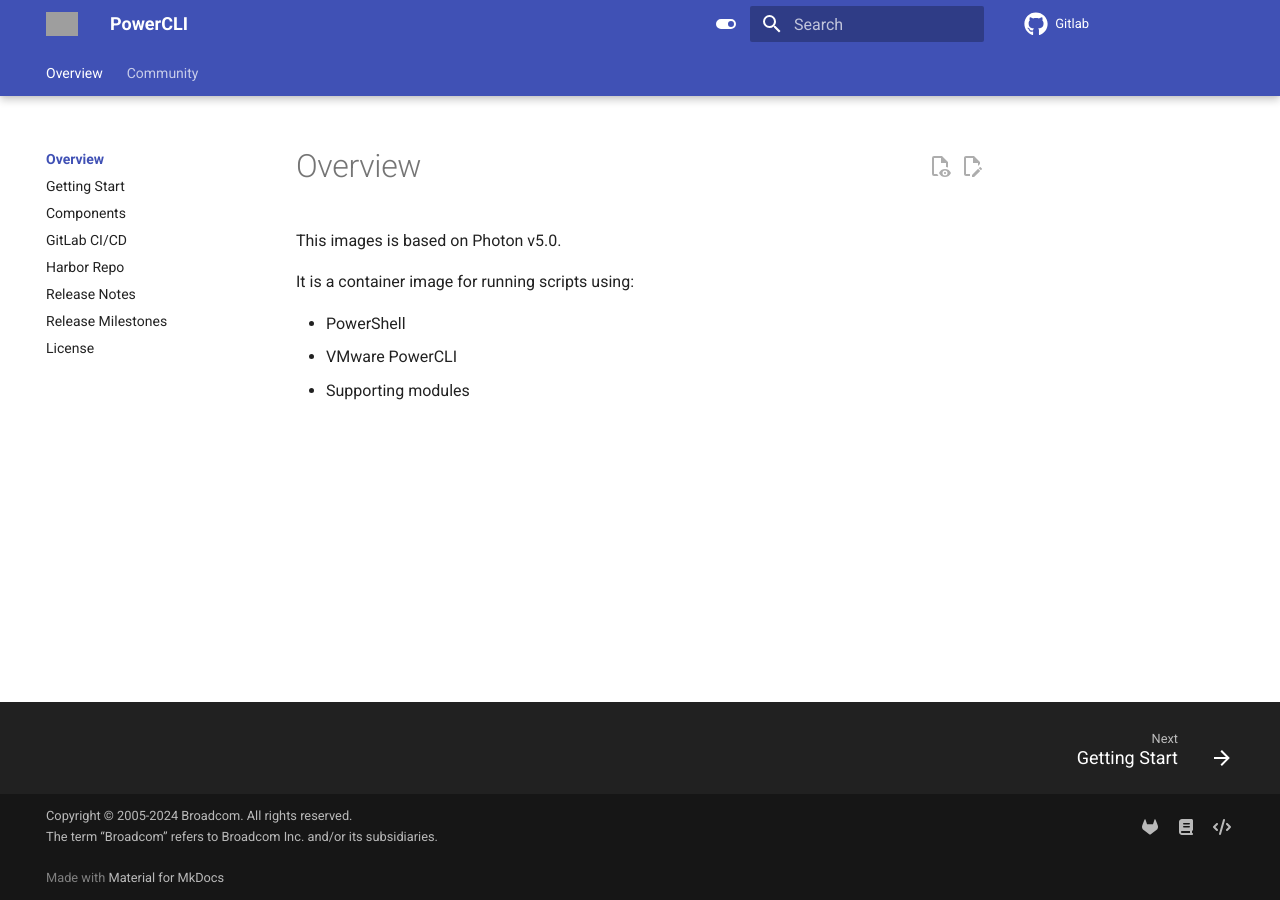
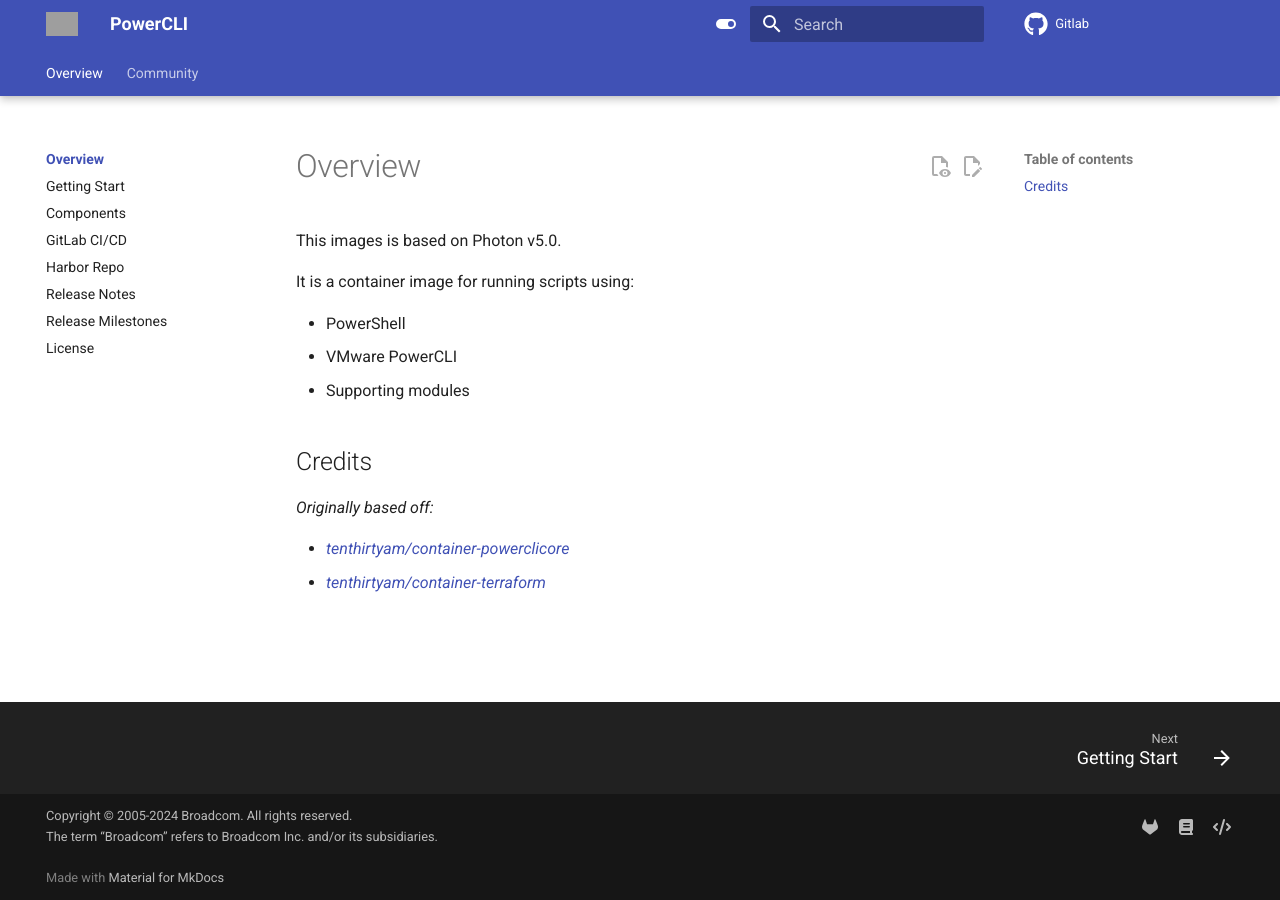
Before and after one commit to grumpydumpty/powercli, an MkDocs documentation site: the page built from docs/index.md, in a window 1280 px wide. Built offline with MkDocs 1.6.1 and Material for MkDocs 9.7.7, drawn with Linux system fonts in a browser that asks for light colours; the version menu is left out; grey boxes are pictures that could not be loaded.

Commit message:
Add credits on docs/index.md

```diff
--- a/docs/index.md
+++ b/docs/index.md
@@ -7,3 +7,10 @@
 - PowerShell
 - VMware PowerCLI
 - Supporting modules
+
+## Credits
+
+_Originally based off:_
+
+- _[tenthirtyam/container-powerclicore](https://github.com/tenthirtyam/container-powerclicore/)_
+- _[tenthirtyam/container-terraform](https://github.com/tenthirtyam/container-terraform/)_
```
